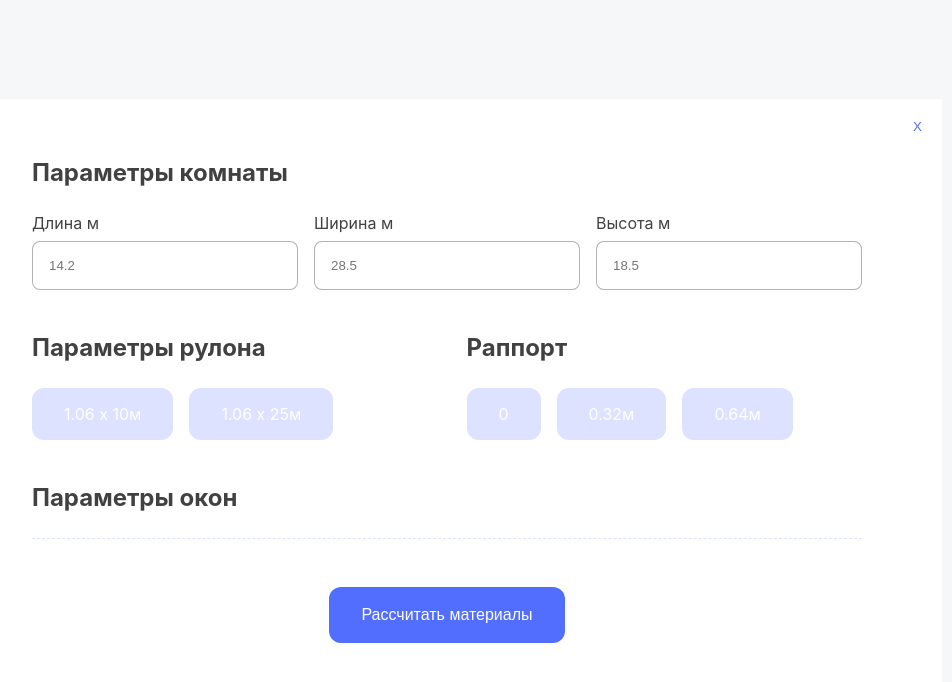
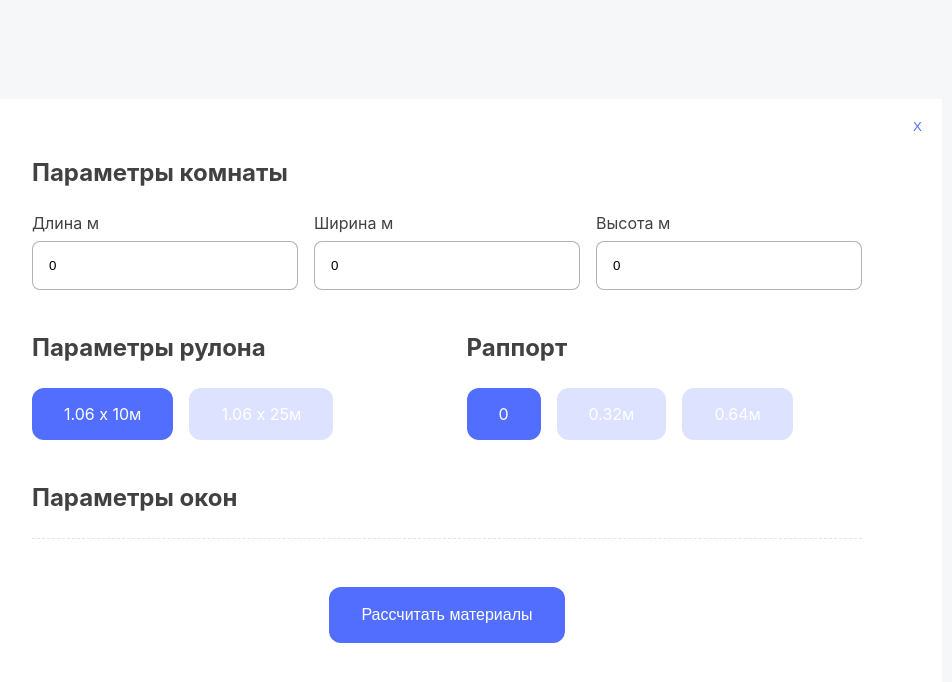
Before and after one commit to Sampleq/wallpaper-calc, a React (Create React App) app: page / in a window 1280 px wide. Both pictures are taken after a click on the button "Начать расчет материалов". Shown: the top 682 px of the page, without its empty margins (193-1145 px from the left). Built offline with nearby package versions, Linux system fonts and the light colour scheme.

Commit message:
Rapport Roll Room - controlled inputs via Redux store

```diff
--- a/src/components/Rapport.js
+++ b/src/components/Rapport.js
@@ -1,6 +1,14 @@
+import { useDispatch, useSelector } from 'react-redux';
 import style from './Rapport.module.css';
+import {
+  selectRapportOptions,
+  setRapportOptions,
+} from '../redux/slices/userOptionsSlice';
 
 function Rapport() {
+  const dispatch = useDispatch();
+  const rapport = useSelector(selectRapportOptions);
+
   return (
     <div className={style.rapport}>
       <h2>Раппорт</h2>
@@ -8,33 +16,40 @@ function Rapport() {
       <form>
         <input
           value={0}
+          checked={+rapport === 0}
+          //   checked={rapport == 0} // или так
           name='rapport'
           type='radio'
           id='rapport_1'
-          onChange={() => {
-            console.log('rapport_1');
+          onChange={e => {
+            // console.log('rapport_1');
+            dispatch(setRapportOptions(e.target.value));
           }}
         />
         <label htmlFor='rapport_1'>0</label>
 
         <input
           value={0.32}
+          checked={+rapport === 0.32}
           name='rapport'
           type='radio'
           id='rapport_2'
-          onChange={() => {
-            console.log('rapport_2');
+          onChange={e => {
+            // console.log('rapport_2');
+            dispatch(setRapportOptions(e.target.value));
           }}
         />
         <label htmlFor='rapport_2'>0.32м</label>
 
         <input
           value={0.64}
+          checked={+rapport === 0.64}
           name='rapport'
           type='radio'
           id='rapport_3'
-          onChange={() => {
-            console.log('rapport_3');
+          onChange={e => {
+            // console.log('rapport_3');
+            dispatch(setRapportOptions(e.target.value));
           }}
         />
         <label htmlFor='rapport_3'>0.64м </label>
--- a/src/components/Roll.js
+++ b/src/components/Roll.js
@@ -1,15 +1,43 @@
+import { useDispatch, useSelector } from 'react-redux';
 import styles from './Roll.module.css';
+import {
+  selectRollSquareOptions,
+  setRollSquareOptions,
+} from '../redux/slices/userOptionsSlice';
 
 function Roll() {
+  const dispatch = useDispatch();
+  const rollSquare = useSelector(selectRollSquareOptions);
+
   return (
     <div className={styles.roll}>
       <h2>Параметры рулона</h2>
 
       <form>
-        <input value={1.06 * 10} name='roll' type='radio' id='roll_1' />
+        <input
+          value={1.06 * 10}
+          checked={+rollSquare === 1.06 * 10}
+          name='roll'
+          type='radio'
+          id='roll_1'
+          onChange={e => {
+            console.log('roll_1');
+            dispatch(setRollSquareOptions(e.target.value));
+          }}
+        />
         <label htmlFor='roll_1'>1.06 x 10м</label>
 
-        <input value={1.06 * 25} name='roll' type='radio' id='roll_2' />
+        <input
+          value={1.06 * 25}
+          checked={+rollSquare === 1.06 * 25}
+          name='roll'
+          type='radio'
+          id='roll_2'
+          onChange={e => {
+            console.log('roll_2');
+            dispatch(setRollSquareOptions(e.target.value));
+          }}
+        />
         <label htmlFor='roll_2'>1.06 x 25м</label>
       </form>
     </div>
--- a/src/components/Room.js
+++ b/src/components/Room.js
@@ -1,21 +1,67 @@
+import { useDispatch, useSelector } from 'react-redux';
 import styles from './Room.module.css';
+import {
+  selectRoomOptions,
+  setRoomLength,
+  setRoomWidth,
+  setRoomHeight,
+} from '../redux/slices/userOptionsSlice';
 
 function Room() {
+  const dispatch = useDispatch();
+
+  const roomOptions = useSelector(selectRoomOptions);
+  //   console.log('roomOptions', roomOptions);
+
+  function handleInputLengthChange(e) {
+    if (!isFinite(e.target.value)) return; // simple input type check
+    dispatch(setRoomLength(e.target.value));
+  }
+  function handleInputWidthChange(e) {
+    if (!isFinite(e.target.value)) return; // simple input type check
+    dispatch(setRoomWidth(e.target.value));
+  }
+  function handleInputHeightChange(e) {
+    if (!isFinite(e.target.value)) return; // simple input type check
+    dispatch(setRoomHeight(e.target.value));
+  }
+
   return (
     <div className={styles.room}>
       <h2>Параметры комнаты</h2>
       <form>
         <label htmlFor='room_length'>
           Длина м
-          <input type='text' name='' id='room_length' placeholder='14.2' />
+          <input
+            type='text'
+            name=''
+            id='room_length'
+            placeholder='14.2'
+            value={roomOptions.length}
+            onChange={handleInputLengthChange}
+          />
         </label>
         <label htmlFor='room_width'>
           Ширина м
-          <input type='text' name='' id='room_width' placeholder='28.5' />
+          <input
+            type='text'
+            name=''
+            id='room_width'
+            placeholder='28.5'
+            value={roomOptions.width}
+            onChange={handleInputWidthChange}
+          />
         </label>
         <label htmlFor='room_height'>
           Высота м
-          <input type='text' name='' id='room_height' placeholder='18.5' />
+          <input
+            type='text'
+            name=''
+            id='room_height'
+            placeholder='18.5'
+            value={roomOptions.height}
+            onChange={handleInputHeightChange}
+          />
         </label>
       </form>
     </div>
--- a/src/redux/slices/userOptionsSlice.js
+++ b/src/redux/slices/userOptionsSlice.js
@@ -35,9 +35,45 @@ const userOptionsSlice = createSlice({
     resetUserOptions: function () {
       return initialState;
     },
+
+    setRoomLength: function (state, action) {
+      state.room.length = action.payload; // возможно благодаря immer
+    },
+    setRoomWidth: function (state, action) {
+      state.room.width = action.payload;
+    },
+    setRoomHeight: function (state, action) {
+      state.room.height = action.payload;
+    },
+
+    setRollSquareOptions: function (state, action) {
+      state.rollSquare = action.payload;
+    },
+
+    setRapportOptions: function (state, action) {
+      state.rapport = action.payload;
+    },
   },
 });
 
-export const { resetUserOptions } = userOptionsSlice.actions;
+export const {
+  resetUserOptions,
+  setRoomLength,
+  setRoomWidth,
+  setRoomHeight,
+  setRollSquareOptions,
+  setRapportOptions,
+} = userOptionsSlice.actions;
+
+// callbacks for useSelector()
+export function selectRoomOptions(state) {
+  return state.userOptions.room;
+}
+export function selectRollSquareOptions(state) {
+  return state.userOptions.rollSquare;
+}
+export function selectRapportOptions(state) {
+  return state.userOptions.rapport;
+}
 
 export default userOptionsSlice.reducer;
```
